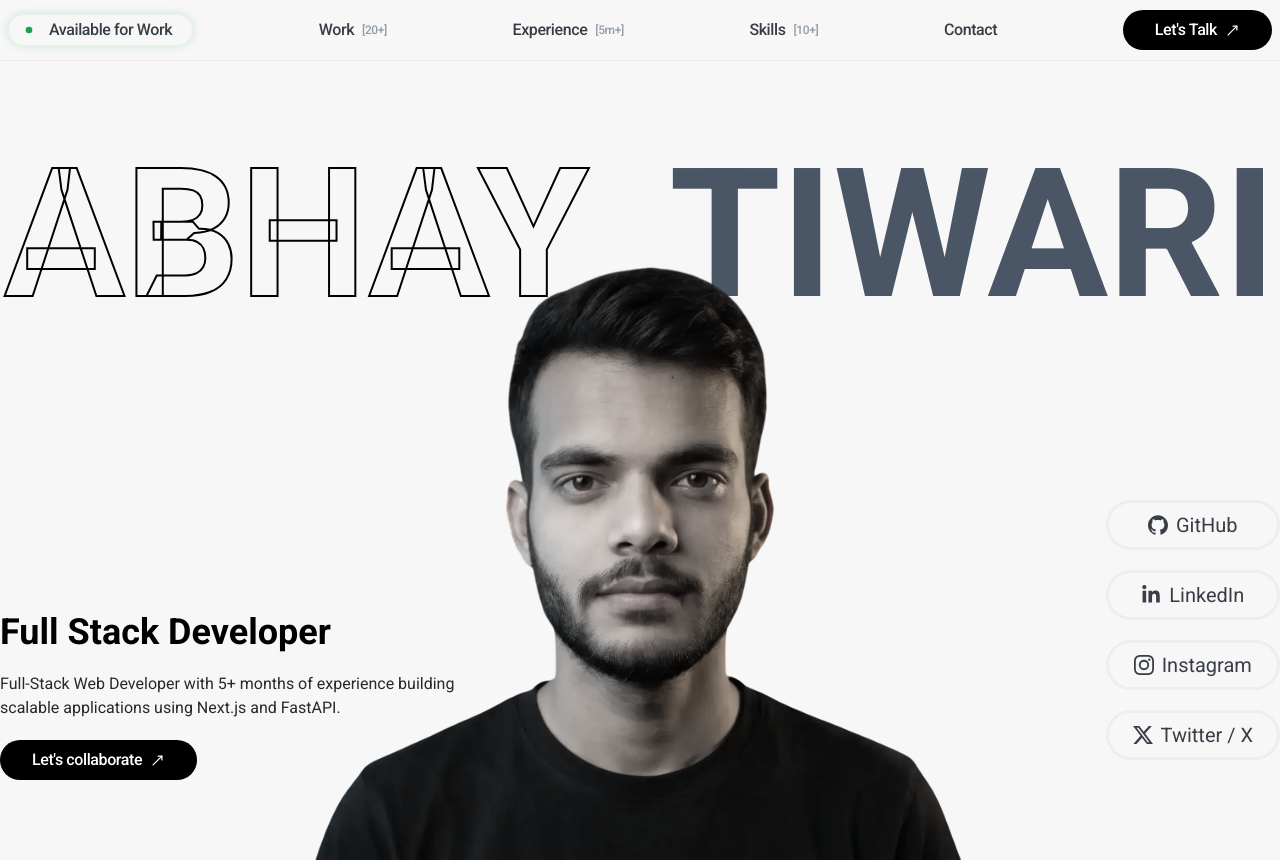
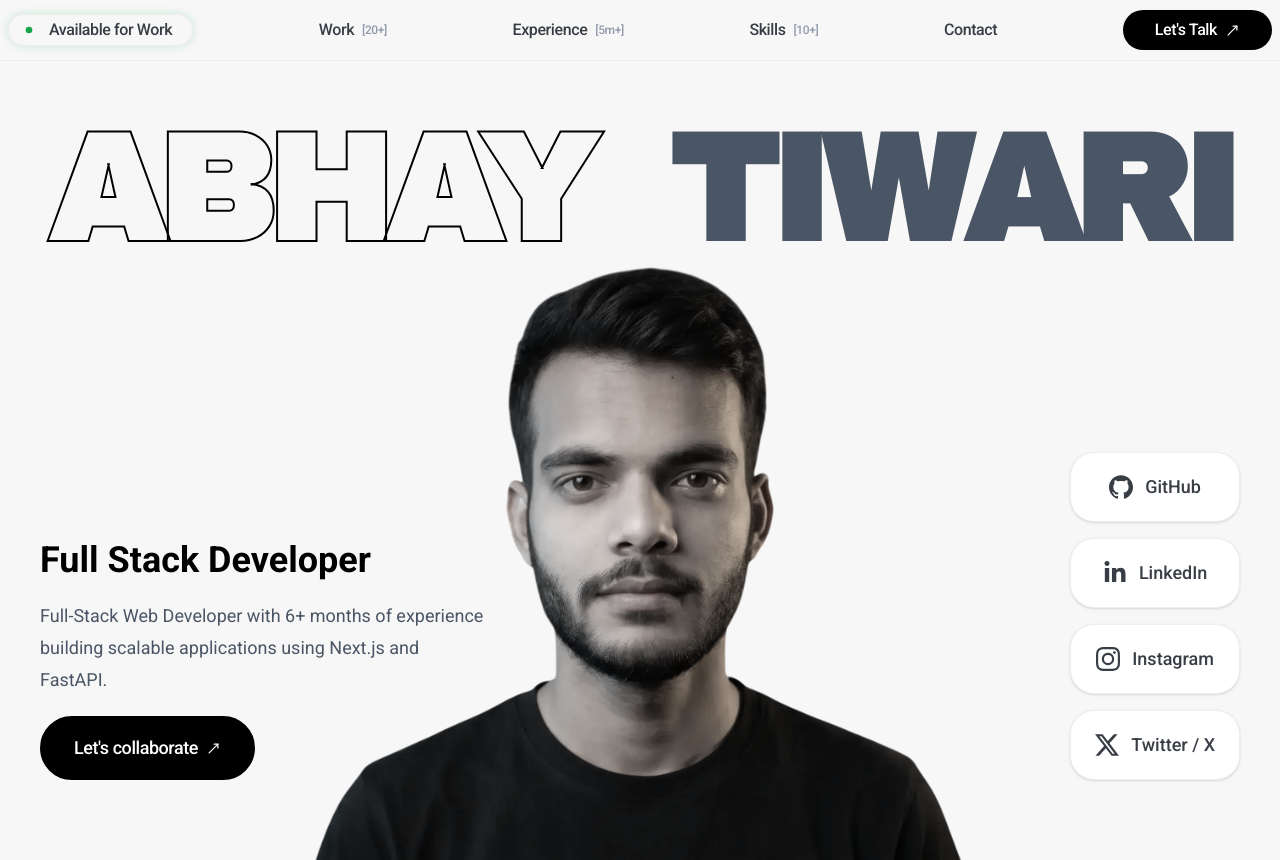
Before and after one commit to abhaytiwariii/my-portfolio, a Next.js app: page / in a window 1280 px wide. Built offline with nearby package versions, Linux system fonts and the light colour scheme.

Commit message:
feat: enhance HeroSection with interactive mouse effects and add Archivo font and make hero section responsive

```diff
--- a/app/globals.css
+++ b/app/globals.css
@@ -16,6 +16,8 @@
 }
 
 @theme inline {
+  --breakpoint-xs: 30rem;
+
   --color-background: var(--background);
   --color-foreground: var(--foreground);
 
@@ -30,6 +32,7 @@
 
   /* This tells Tailwind: "font-sans" now means "Roboto", it tells tailwind that make roboto as default font */
   --font-sans: var(--font-roboto);
+  --font-archivo: var(--font-archivo-black);
 }
 
 html {
--- a/app/layout.tsx
+++ b/app/layout.tsx
@@ -1,11 +1,17 @@
 import type { Metadata } from "next";
-import { Roboto } from "next/font/google";
+import { Roboto, Archivo_Black } from "next/font/google";
 import "./globals.css";
 import Navbar from "@/components/Navbar";
 
 const roboto = Roboto({
   weight: ["400", "500", "700", "900"],
   variable: "--font-roboto",
+  subsets: ["latin"],
+});
+
+const archivo = Archivo_Black({
+  weight: ["400"],
+  variable: "--font-archivo-black",
   subsets: ["latin"],
 });
 
@@ -70,7 +76,10 @@ export default function RootLayout({
   children: React.ReactNode;
 }>) {
   return (
-    <html lang="en" className={`${roboto.variable} h-full antialiased`}>
+    <html
+      lang="en"
+      className={`${roboto.variable} ${archivo.variable} h-full antialiased`}
+    >
       <body className="min-h-full flex flex-col">
         <Navbar />
         {children}
--- a/components/HeroSection.tsx
+++ b/components/HeroSection.tsx
@@ -1,30 +1,55 @@
+"use client";
+
 import Link from "next/link";
 import { MoveUpRight } from "lucide-react";
 import { SiGithub, SiInstagram, SiX } from "react-icons/si";
 import { FaLinkedinIn } from "react-icons/fa";
 import Image from "next/image";
+import { useState } from "react";
 
 export default function HeroSection() {
+  const [mousePos, setMousePos] = useState({ x: 0, y: 0 });
+  const [isHovered, setIsHovered] = useState(false);
+
+  const handleMouseMove = (e: React.MouseEvent<HTMLDivElement>) => {
+    const rect = e.currentTarget.getBoundingClientRect();
+    const x = ((e.clientX - rect.left) / rect.width) * 100;
+    const y = ((e.clientY - rect.top) / rect.height) * 100;
+    setMousePos({ x, y });
+  };
+
   return (
-    <section className="relative h-screen overflow-hidden flex items-end bg-background justify-center pt-5">
-      <div className="absolute z-0 top-10">
-        <h1 className="text-[13vw] font-bold xl:text-[180px] text-transparent [-webkit-text-stroke:2px_black] flex flex-col md:flex-row md:gap-10 lg:gap-16 xl:gap-20">
+    <section className="relative max-h-225 md:max-h-175 lg:max-h-200 overflow-hidden bg-background pt-5 md:h-screen md:flex md:items-end md:justify-center">
+      {/* BACKGROUND HEADER */}
+      <div className="absolute z-0 top-4 md:top-10 lg:top-14 w-full flex justify-center">
+        <h1 className="text-[20vw] xs:text-[22vw] sm:text-[18vw] leading-none md:text-[11vw] lg:text-[12vw] font-bold xl:text-[150px] text-transparent [-webkit-text-stroke:1px_black] md:[-webkit-text-stroke:1.5px_black] lg:[-webkit-text-stroke:2px_black] flex flex-col items-center md:flex-row md:gap-6 lg:gap-16 xl:gap-20 font-archivo tracking-tighter">
           <span>ABHAY</span>
-          <span className="text-gray-600 [-webkit-text-stroke-width:0] md:mt-0 mt-[-50]">
+          <span className="text-gray-600 [-webkit-text-stroke-width:0]">
             TIWARI
           </span>
         </h1>
       </div>
-      <div className="md:absolute static z-10 md:bottom-0 md:w-[80%] w-full lg:w-170 ">
+
+      {/* MOBILE PORTRAIT (STATIC COLOR) */}
+      <div className="relative z-10 mt-[35%] sm:mt-[30%] md:hidden w-full max-w-82.5 sm:max-w-95 mx-auto px-4">
         <Image
           width={457}
           height={750}
           src="/Abhay-Tiwari-Portfolio.webp"
           alt="Abhay Tiwari Portfolio"
-          className="w-full h-auto"
+          className="w-full h-auto object-contain"
+          priority
         />
       </div>
-      <div className="md:absolute hidden md:block z-10 md:bottom-0 md:w-[80%] w-full lg:w-170 ">
+
+      {/* DESKTOP/TABLET PORTRAIT (INTERACTIVE LAYERS) */}
+      <div
+        className="hidden md:block md:absolute z-10 md:bottom-0 md:max-w-150 md:w-[80%] w-full lg:max-w-175 lg:w-170 cursor-none"
+        onMouseMove={handleMouseMove}
+        onMouseEnter={() => setIsHovered(true)}
+        onMouseLeave={() => setIsHovered(false)}
+      >
+        {/* Under layer: Static Grayscale */}
         <Image
           width={457}
           height={750}
@@ -32,52 +57,88 @@ export default function HeroSection() {
           alt="Abhay Tiwari Portfolio"
           className="w-full h-auto grayscale-80"
         />
+
+        {/* Top layer: Masked Dynamic Color */}
+        <Image
+          width={457}
+          height={750}
+          src="/Abhay-Tiwari-Portfolio.webp"
+          alt="Abhay Tiwari"
+          className="w-full h-auto absolute inset-0 transition-opacity duration-300 ease-out pointer-events-none"
+          style={{
+            WebkitMaskImage: isHovered
+              ? `radial-gradient(circle 250px at ${mousePos.x}% ${mousePos.y}%, black 15%, transparent 100%)`
+              : "radial-gradient(circle 0px at 0% 0%, black, transparent)",
+            maskImage: isHovered
+              ? `radial-gradient(ellipse 250px 200px at ${mousePos.x}% ${mousePos.y}%, black 15%, transparent 100%)`
+              : "radial-gradient(circle 0px at 0% 0%, black, transparent)",
+          }}
+        />
       </div>
-      <div className="static md:relative z-20 w-full max-w-7xl flex flex-col sm:flex-row gap-6 justify-center items-center sm:justify-between sm:items-end pb-20">
-        <div className="flex flex-col gap-5">
-          <div className="md:text-4xl sm:text-3xl text-2xl font-semibold text-black">
+
+      {/* BACKGROUND GRAPHIC FOR MOBILE */}
+      <div className="absolute top-[45%] -right-20 w-60 h-60 rounded-full bg-gray-100 blur-3xl md:hidden" />
+
+      {/* FOREGROUND CONTENT SECTION */}
+      <div className="relative z-20 w-full max-w-7xl flex flex-col md:flex-row gap-8 md:gap-4 lg:gap-10 justify-between items-center md:items-end px-6 md:px-8 lg:px-10 pb-10 md:pb-32 lg:pb-20 mt-4 md:mt-0 pointer-events-none">
+        <div className="flex flex-col gap-4 lg:gap-5 w-full max-w-md md:max-w-70 lg:max-w-90 xl:max-w-md text-center md:text-left pointer-events-auto">
+          <div className="md:text-2xl lg:text-3xl xl:text-4xl sm:text-3xl text-2xl font-semibold text-black">
             Full Stack Developer
           </div>
-          <div className="text-gray max-w-lg">
-            Full-Stack Web Developer with 5+ months of experience building
+          <div className="text-gray-600 text-base md:text-xs lg:text-sm xl:text-lg leading-7 md:leading-5 lg:leading-6 xl:leading-8 max-w-lg">
+            Full-Stack Web Developer with 6+ months of experience building
             scalable applications using Next.js and FastAPI.
           </div>
           <div>
-            <button className="bg-black text-white rounded-4xl">
+            <button className="border border-gray-300 rounded-2xl w-full bg-black text-white md:rounded-full md:w-fit hover:bg-white hover:text-black md:border-2 md:border-black hover:border-border box-border hover:transition-all duration-300 shadow-sm md:shadow-none">
               <Link
                 href="#contact"
-                className="flex flex-row flex-nowrap gap-2 items-center px-8 py-2 tracking-tight font-medium"
+                className="flex items-center justify-center gap-2 px-6 py-4 md:px-4 md:py-2.5 lg:px-8 lg:py-4 tracking-tight font-medium text-base md:text-xs lg:text-sm xl:text-lg"
               >
-                Let&apos;s collaborate <MoveUpRight size={15} />
+                {/* <Users size={18} className="md:hidden text-gray-700" /> */}
+                <span>Let&apos;s collaborate</span>
+                <MoveUpRight
+                  size={15}
+                  className="text-gray-500 md:text-inherit"
+                />
               </Link>
             </button>
           </div>
         </div>
-        <div className="flex sm:flex-col flex-wrap gap-5">
-          <Link href="https://github.com/abhaytiwariii/" className="">
-            <div className="border-3 border-border bg-background px-6 py-2 rounded-4xl flex gap-2 justify-center items-center sm:text-xl hover:border-black/20 transition-colors duration-300 cursor-pointer">
-              <SiGithub />
-              GitHub
+        {/* SOCIAL LINKS */}
+        <div className="grid grid-cols-2 xs:grid-cols-4 md:flex md:flex-col gap-2 md:gap-3 lg:gap-4 w-full md:w-auto pointer-events-auto">
+          <Link href="https://github.com/abhaytiwariii/" target="_blank">
+            <div className="border border-border bg-white px-2 py-4 md:px-4 md:py-3 lg:px-6 lg:py-5 rounded-2xl md:rounded-3xl flex flex-col md:flex-row gap-2 md:gap-3 justify-center items-center text-xs md:text-sm lg:text-lg hover:border-black/20 transition-all duration-300 cursor-pointer min-h-22.5 md:min-h-0 shadow-sm">
+              <SiGithub className="text-xl md:text-lg lg:text-2xl" />
+              <span className="text-[11px] md:text-xs lg:text-sm xl:text-lg font-medium">
+                GitHub
+              </span>
             </div>
           </Link>
-          <Link href="https://github.com/abhaytiwariii/">
-            <div className="border-3 border-border bg-background px-6 py-2 rounded-4xl flex gap-2 justify-center items-center sm:text-xl hover:border-black/20 transition-colors duration-300 cursor-pointer">
-              <FaLinkedinIn />
-              LinkedIn
+          <Link href="https://linkedin.com/in/abhaytiwariii/" target="_blank">
+            <div className="border border-border bg-white px-2 py-4 md:px-4 md:py-3 lg:px-6 lg:py-5 rounded-2xl md:rounded-3xl flex flex-col md:flex-row gap-2 md:gap-3 justify-center items-center text-xs md:text-sm lg:text-lg hover:border-black/20 transition-all duration-300 cursor-pointer min-h-22.5 md:min-h-0 shadow-sm">
+              <FaLinkedinIn className="text-xl md:text-lg lg:text-2xl" />
+              <span className="text-[11px] md:text-xs lg:text-sm xl:text-lg font-medium">
+                LinkedIn
+              </span>
             </div>
           </Link>
-          <Link href="https://github.com/abhaytiwariii/">
-            <div className="border-3 border-border bg-background px-6 py-2 rounded-4xl flex gap-2 justify-center items-center sm:text-xl hover:border-black/20 transition-colors duration-300 cursor-pointer">
-              <SiInstagram />
-              Instagram
+          <Link href="https://instagram.com/_abhaytiwariii/" target="_blank">
+            <div className="border border-border bg-white px-2 py-4 md:px-4 md:py-3 lg:px-6 lg:py-5 rounded-2xl md:rounded-3xl flex flex-col md:flex-row gap-2 md:gap-3 justify-center items-center text-xs md:text-sm lg:text-lg hover:border-black/20 transition-all duration-300 cursor-pointer min-h-22.5 md:min-h-0 shadow-sm">
+              <SiInstagram className="text-xl md:text-lg lg:text-2xl" />
+              <span className="text-[11px] md:text-xs lg:text-sm xl:text-lg font-medium">
+                Instagram
+              </span>
             </div>
           </Link>
-          <Link href="https://github.com/abhaytiwariii/">
-            <div className="border-3 border-border bg-background px-6 py-2 rounded-4xl flex gap-2 justify-center items-center sm:text-xl hover:border-black/20 transition-colors duration-300 cursor-pointer">
-              <SiX /> Twitter / X
+          <Link href="https://x.com/_abhaytiwariii/" target="_blank">
+            <div className="border border-border bg-white px-2 py-4 md:px-4 md:py-3 lg:px-6 lg:py-5 rounded-2xl md:rounded-3xl flex flex-col md:flex-row gap-2 md:gap-3 justify-center items-center text-xs md:text-sm lg:text-lg hover:border-black/20 transition-all duration-300 cursor-pointer min-h-22.5 md:min-h-0 shadow-sm">
+              <SiX className="text-xl md:text-lg lg:text-2xl" />
+              <span className="text-[11px] md:text-xs lg:text-sm xl:text-lg font-medium">
+                Twitter / X
+              </span>
             </div>
           </Link>
-          <div></div>
         </div>
       </div>
     </section>
```
